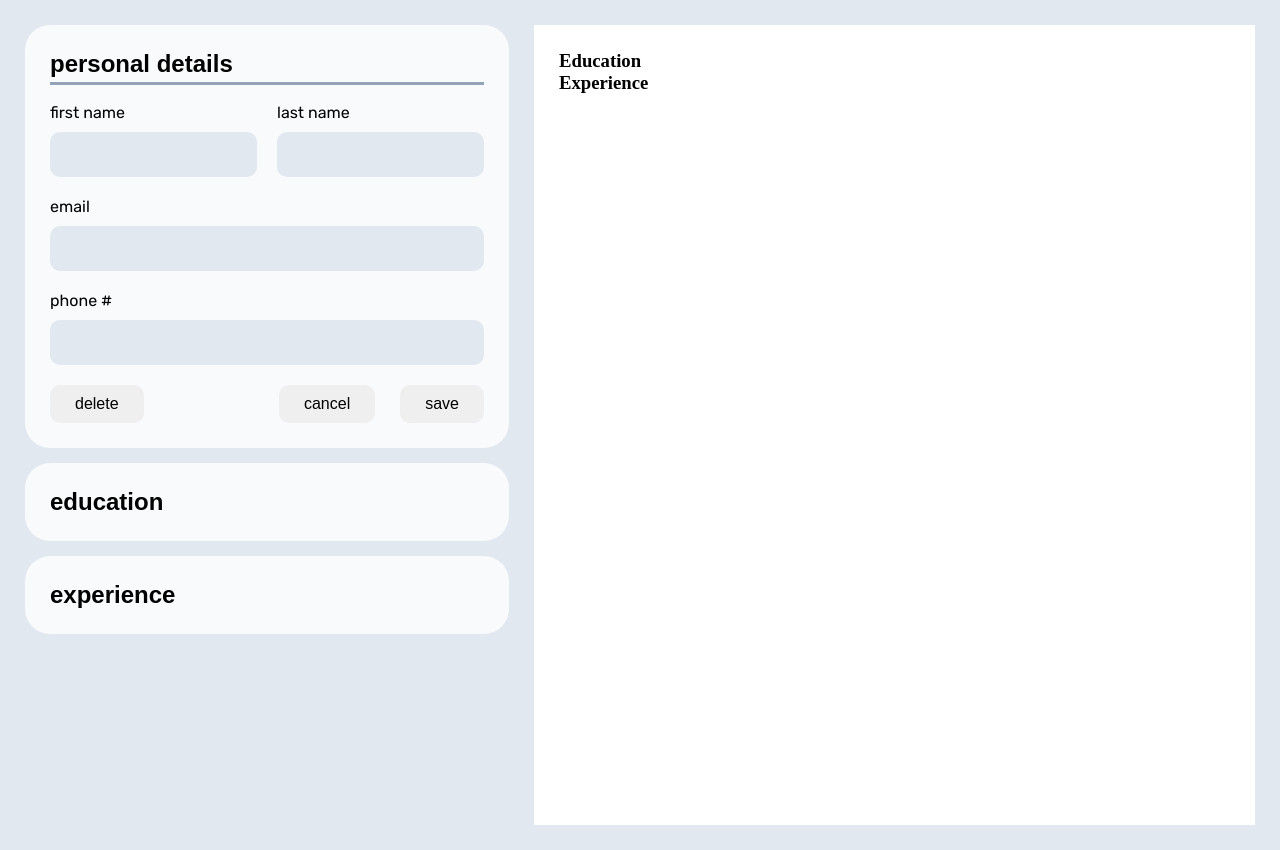
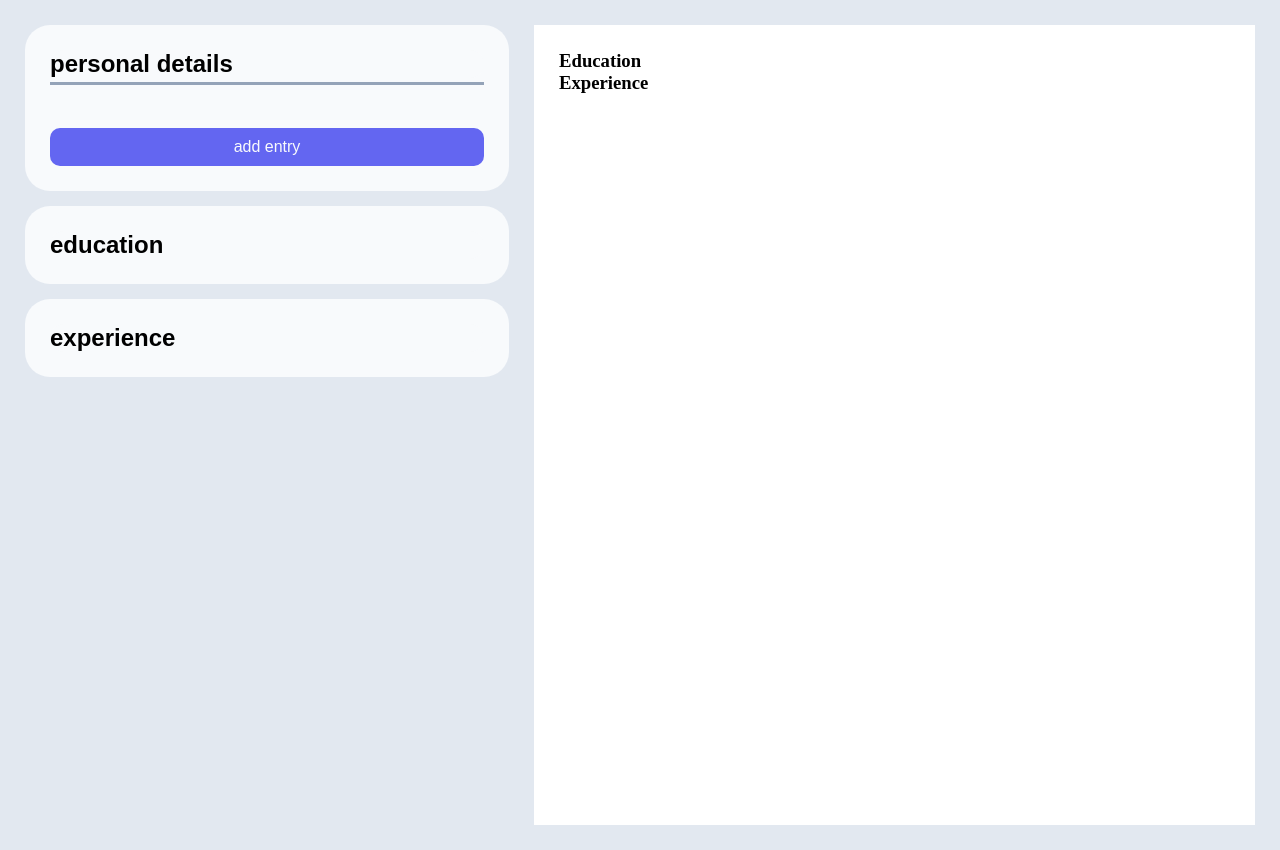
Before and after one commit to yipqp/cv-application, a React (Vite) app: page / in a window 1280 px wide. Built offline with nearby package versions, Linux system fonts and the light colour scheme.

Commit message:
Allow entry delete and update

```diff
--- a/package.json
+++ b/package.json
@@ -11,7 +11,8 @@
   },
   "dependencies": {
     "react": "^18.2.0",
-    "react-dom": "^18.2.0"
+    "react-dom": "^18.2.0",
+    "uuid": "^9.0.0"
   },
   "devDependencies": {
     "@types/react": "^18.2.15",
--- a/src/App.jsx
+++ b/src/App.jsx
@@ -1,15 +1,14 @@
 import { useState } from "react";
 import "./App.css";
-import Section from "./components/section";
 import FormContainer from "./components/FormContainer";
 import ResumeDisplay from "./components/ResumeDisplay";
 
 function App() {
   const [personalInfo, setPersonalInfo] = useState(null);
   const [educationInfo, setEducationInfo] = useState(null);
-  const [educationEntries, setEducationEntries] = useState([]);
+  const [educationEntries, setEducationEntries] = useState(new Map());
   const [experienceInfo, setExperienceInfo] = useState(null);
-  const [experienceEntries, setExperienceEntries] = useState([]);
+  const [experienceEntries, setExperienceEntries] = useState(new Map());
 
   return (
     <div className="app-container">
--- a/src/components/FormContainer.jsx
+++ b/src/components/FormContainer.jsx
@@ -1,4 +1,4 @@
-import React, { useState } from "react";
+import { useState } from "react";
 import Section from "./section";
 import "../styles/FormContainer.css";
 
@@ -34,7 +34,7 @@ const FormContainer = (props) => {
         className="personal-details-form"
         isShown={activeIndex === 0}
         onClick={() => {
-          setActiveIndex(0);
+          activeIndex === 0 ? setActiveIndex(-1) : setActiveIndex(0);
         }}
         formData={props.personalInfo}
         onChange={props.handlePersonal}
@@ -45,7 +45,7 @@ const FormContainer = (props) => {
         className="education-form"
         isShown={activeIndex === 1}
         onClick={() => {
-          setActiveIndex(1);
+          activeIndex === 1 ? setActiveIndex(-1) : setActiveIndex(1);
         }}
         formData={props.educationInfo}
         formEntries={props.educationEntries}
@@ -58,7 +58,7 @@ const FormContainer = (props) => {
         className="experience-form"
         isShown={activeIndex === 2}
         onClick={() => {
-          setActiveIndex(2);
+          activeIndex === 2 ? setActiveIndex(-1) : setActiveIndex(2);
         }}
         formData={props.experienceInfo}
         formEntries={props.experienceEntries}
--- a/src/components/ResumeDisplay.jsx
+++ b/src/components/ResumeDisplay.jsx
@@ -1,4 +1,3 @@
-import React from "react";
 import "../styles/ResumeDisplay.css";
 
 const ResumeDisplay = ({ personalInfo, educationArr, experienceArr }) => {
--- a/src/components/ResumeItem.jsx
+++ b/src/components/ResumeItem.jsx
@@ -1,4 +1,3 @@
-import React from "react";
 import "../styles/ResumeItem.css";
 
 const ResumeItem = () => {
--- a/src/components/Section.jsx
+++ b/src/components/Section.jsx
@@ -1,22 +1,80 @@
-import React, { useState } from "react";
+import { useState } from "react";
 import SectionForm from "./SectionForm";
 import "../styles/Section.css";
 
 const Section = (props) => {
+  const [activeEntryIndex, setActiveEntryIndex] = useState("");
+  const expandContainer = props.isShown ? "show" : "hide";
+  const handleCancel = () => {
+    setActiveEntryIndex("");
+  };
   return (
     <div className="section-container">
       <button onClick={props.onClick} className="card-header">
         <h2 className={props.isShown ? "underline" : ""}>{props.title}</h2>
       </button>
+      <div className={expandContainer}>
+        {props.formEntries &&
+          Array.from(props.formEntries.values()).map((entry) => (
+            <div key={entry.id}>
+              <button
+                onClick={() => {
+                  if (activeEntryIndex === entry.id) {
+                    setActiveEntryIndex("");
+                    props.onChange(null);
+                  } else {
+                    setActiveEntryIndex(entry.id);
+                    props.onChange(entry);
+                  }
+                }}
+                className={`${expandContainer} entry-header`}
+              >
+                {
+                  Object.values(
+                    entry
+                  )[1] /* title of card is the property after id */
+                }
+              </button>
               <SectionForm
                 formGroups={props.formGroups}
                 className={props.className}
-        show={props.isShown}
+                onChange={props.onChange}
+                show={props.isShown && activeEntryIndex === `${entry.id}`}
+                formData={props.formData}
+                formEntries={props.formEntries}
+                setFormEntries={props.setFormEntries}
+                onCancel={handleCancel}
+                title={props.title}
+                id={entry.id}
+              ></SectionForm>
+            </div>
+          ))}
+        <button
+          className={`add-entry ${expandContainer}`}
+          onClick={() => {
+            if (activeEntryIndex === `${props.title}-add`) {
+              setActiveEntryIndex("");
+            } else {
+              props.onChange(null);
+              setActiveEntryIndex(`${props.title}-add`);
+            }
+          }}
+        >
+          add entry
+        </button>
+        <SectionForm
+          show={props.isShown && activeEntryIndex === `${props.title}-add`}
+          formGroups={props.formGroups}
+          className={props.className}
           onChange={props.onChange}
           formData={props.formData}
           formEntries={props.formEntries}
           setFormEntries={props.setFormEntries}
+          onCancel={handleCancel}
+          title={props.title}
+          id="add"
         ></SectionForm>
+      </div>
     </div>
   );
 };
--- a/src/components/SectionForm.jsx
+++ b/src/components/SectionForm.jsx
@@ -1,22 +1,39 @@
-import React from "react";
 import "../styles/SectionForm.css";
+import { v4 as uuidv4 } from "uuid";
 
 function SectionForm(props) {
   const showClass = props.show ? "show" : "";
+
   const handleChange = (e) => {
     const { name, value } = e.target;
     props.onChange({ ...props.formData, [name]: value });
   };
+
   const handleSubmit = (e) => {
     e.preventDefault();
     const formData = new FormData(e.target);
     const entries = formData.entries();
-    let newFormEntry = {};
+    const objID = props.id === "add" ? `${props.title}-${uuidv4()}` : props.id;
+    let newFormEntry = { id: objID };
     for (const val of entries) {
       newFormEntry = { ...newFormEntry, [val[0]]: val[1] };
     }
-    props.setFormEntries?.([...props.formEntries, newFormEntry]);
+    props.setFormEntries?.(new Map(props.formEntries.set(objID, newFormEntry)));
+    handleReset(e);
   };
+
+  const handleDelete = () => {
+    const newMap = new Map(props.formEntries);
+    newMap.delete(props.id);
+    props.setFormEntries?.(newMap);
+    props.onChange(null);
+  };
+
+  const handleReset = (e) => {
+    e.target.reset();
+    props.onChange(null);
+  };
+
   return (
     <form
       action=""
@@ -31,6 +48,12 @@ function SectionForm(props) {
             <div className={className} key={title}>
               {title}
               <textarea
+                value={
+                  (props.formData &&
+                    className in props.formData &&
+                    props.formData[className]) ||
+                  ""
+                }
                 name={className}
                 onChange={handleChange}
                 rows="5"
@@ -42,6 +65,12 @@ function SectionForm(props) {
           <label className={className} htmlFor={title} key={title}>
             {title}
             <input
+              value={
+                (props.formData &&
+                  className in props.formData &&
+                  props.formData[className]) ||
+                ""
+              }
               id={title}
               type={inputType}
               name={className}
@@ -51,13 +80,26 @@ function SectionForm(props) {
         );
       })}
       <div className="button-container">
-        <button type="button" className="delete-button">
+        <button type="button" className="delete-button" onClick={handleDelete}>
           delete
         </button>
-        <button type="reset" className="cancel-button">
+        <button
+          type="reset"
+          className="cancel-button"
+          onClick={() => {
+            props.onCancel();
+            props.onChange(null);
+          }}
+        >
           cancel
         </button>
-        <button type="submit" className="save-button">
+        <button
+          type="submit"
+          className="save-button"
+          onClick={() => {
+            props.onCancel();
+          }}
+        >
           save
         </button>
       </div>
--- a/src/styles/Section.css
+++ b/src/styles/Section.css
@@ -1,6 +1,7 @@
 :root {
   --section-bgc: #f8fafc;
   --header-underline-bgc: #94a3b8;
+  --add-entry-bgc: #6366f1;
 }
 
 .section-container {
@@ -20,6 +21,21 @@
   border-radius: 25px;
   text-align: left;
   min-width: 225px;
+}
+
+.add-entry {
+  display: none;
+  width: 100%;
+  background-color: var(--add-entry-bgc);
+  color: var(--section-bgc);
+}
+
+.show {
+  display: block;
+}
+
+.hide {
+  display: none;
 }
 
 h2 {
```
Also changed, not shown: .eslintrc.cjs, 1 other file (tests, documents, lock files or other folders). Lines whose indentation alone changed are shown as unchanged.
